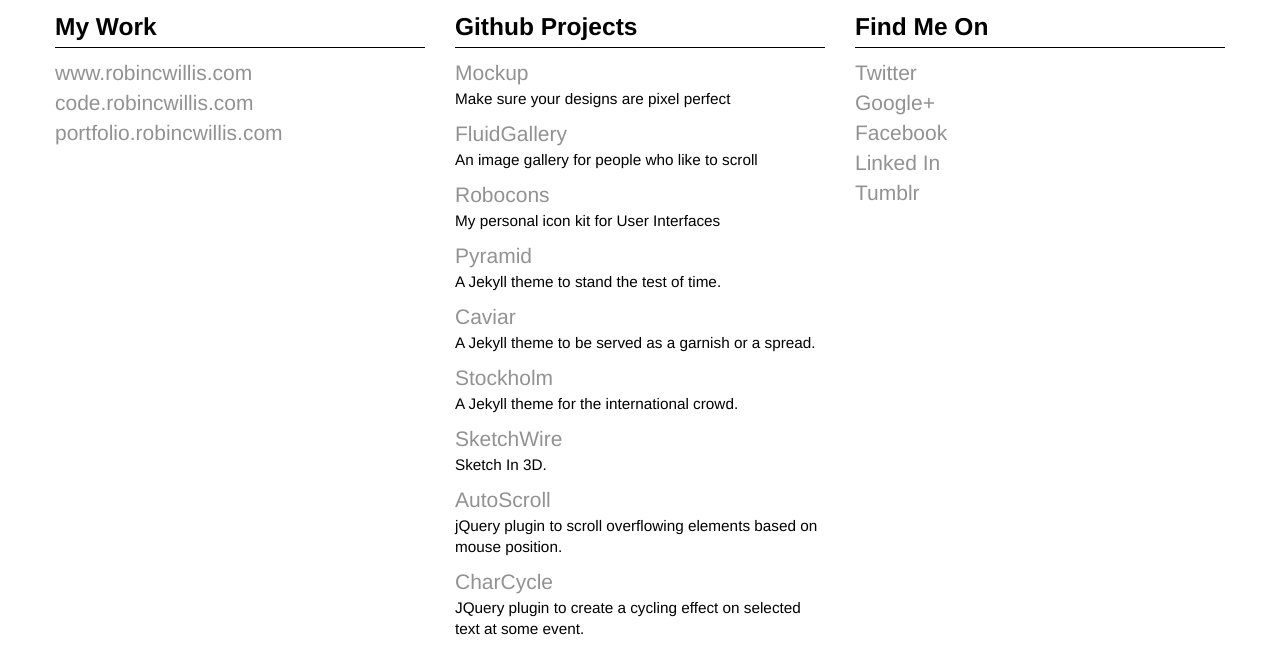
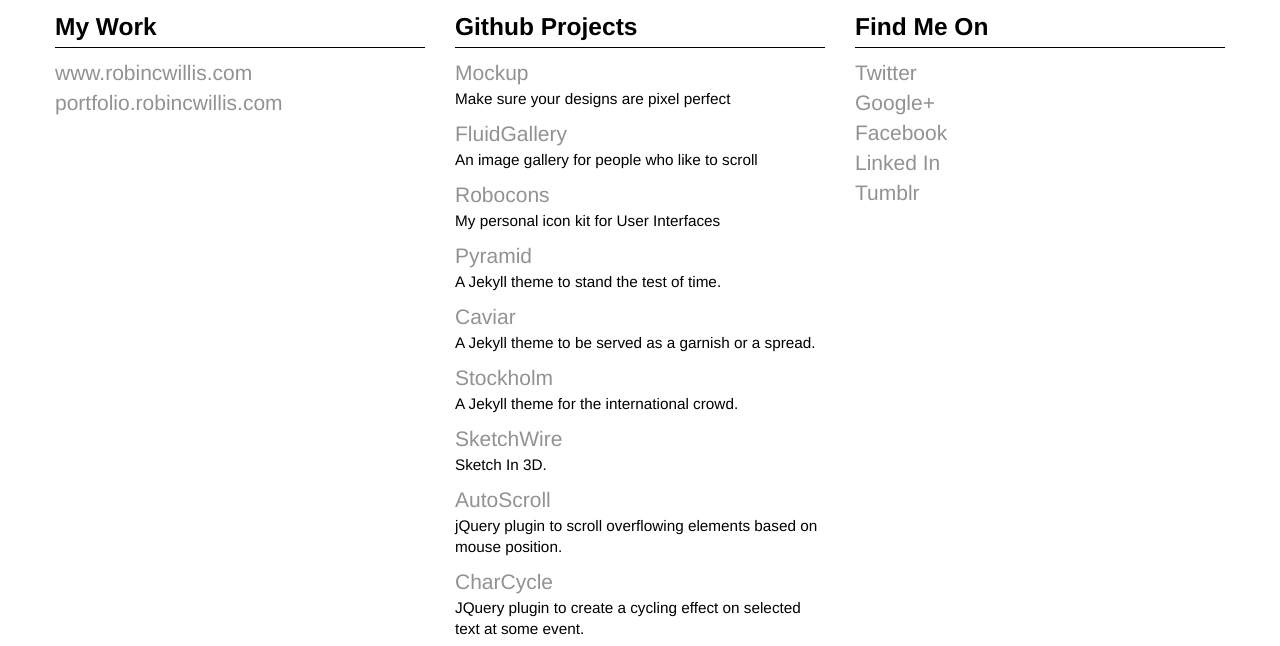
Before and after one commit to robincwillis/robincwillis.github.io, a plain HTML site: page index.html in a window 1280 px wide. Shown: the part 110-756 px from the top of the page. Drawn offline with nearby package versions, Linux system fonts and the light colour scheme.

Commit message:
removed link

```diff
--- a/index.html
+++ b/index.html
@@ -54,7 +54,6 @@
 
     <ul class="unstyled">
       <li><p class="lead"><a href="http://www.robincwillis.com" target="_blank">www.robincwillis.com</a></p></li>
-      <li><p class="lead"><a href="http://code.robincwillis.com" target="_blank">code.robincwillis.com</a></p></li>
       <li><p class="lead"><a href="http://portfolio.robincwillis.com" target="_blank">portfolio.robincwillis.com</a></p></li>
 
     </ul>
```
